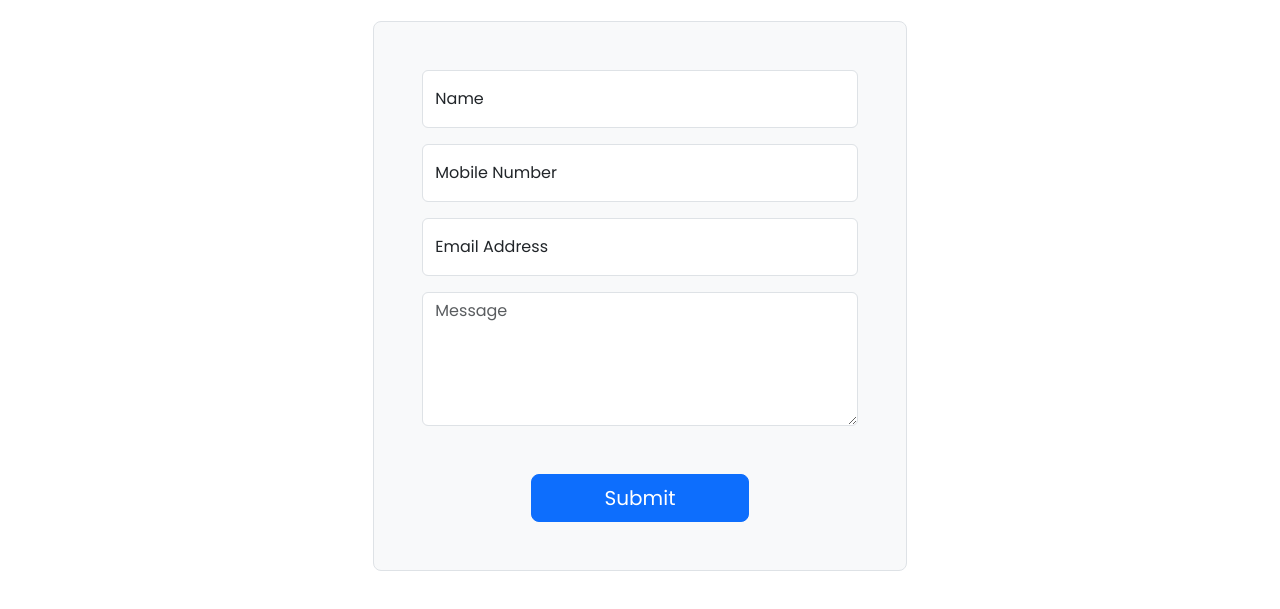
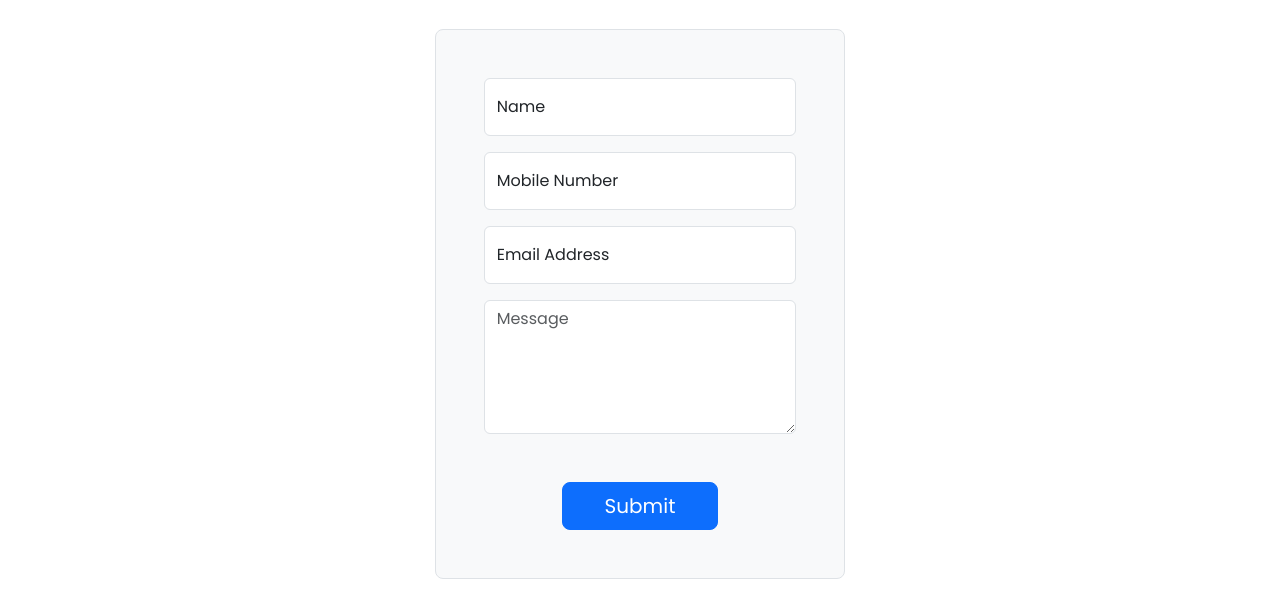
Before and after one commit to fita1960/KODEGOMP1, a plain HTML site: page contact.html in a window 1280 px wide. Shown: the part 191-800 px from the top of the page. Drawn offline with nearby package versions, Linux system fonts and the light colour scheme.

Commit message:
Update contact.html

```diff
--- a/contact.html
+++ b/contact.html
@@ -83,7 +83,7 @@
             <div class="container-fluid" style="background-color: #a3162e">
                 <h1 class="display-5 fw-bold p-3 mb-4 text-center" style="color: #ffffff">CONTACT US</h1>
             </div>
-            <div class="col-md-10 mx-auto col-lg-5 mb-5">
+             <div class="col-md-10 mx-auto col-lg-4 mb-5 p-2">
                 <form class="p-4 p-md-5 border rounded-3 bg-light">
                     <div class="form-floating mb-3">
                         <input type="text" class="form-control" id="name" placeholder="Name" required>
```
